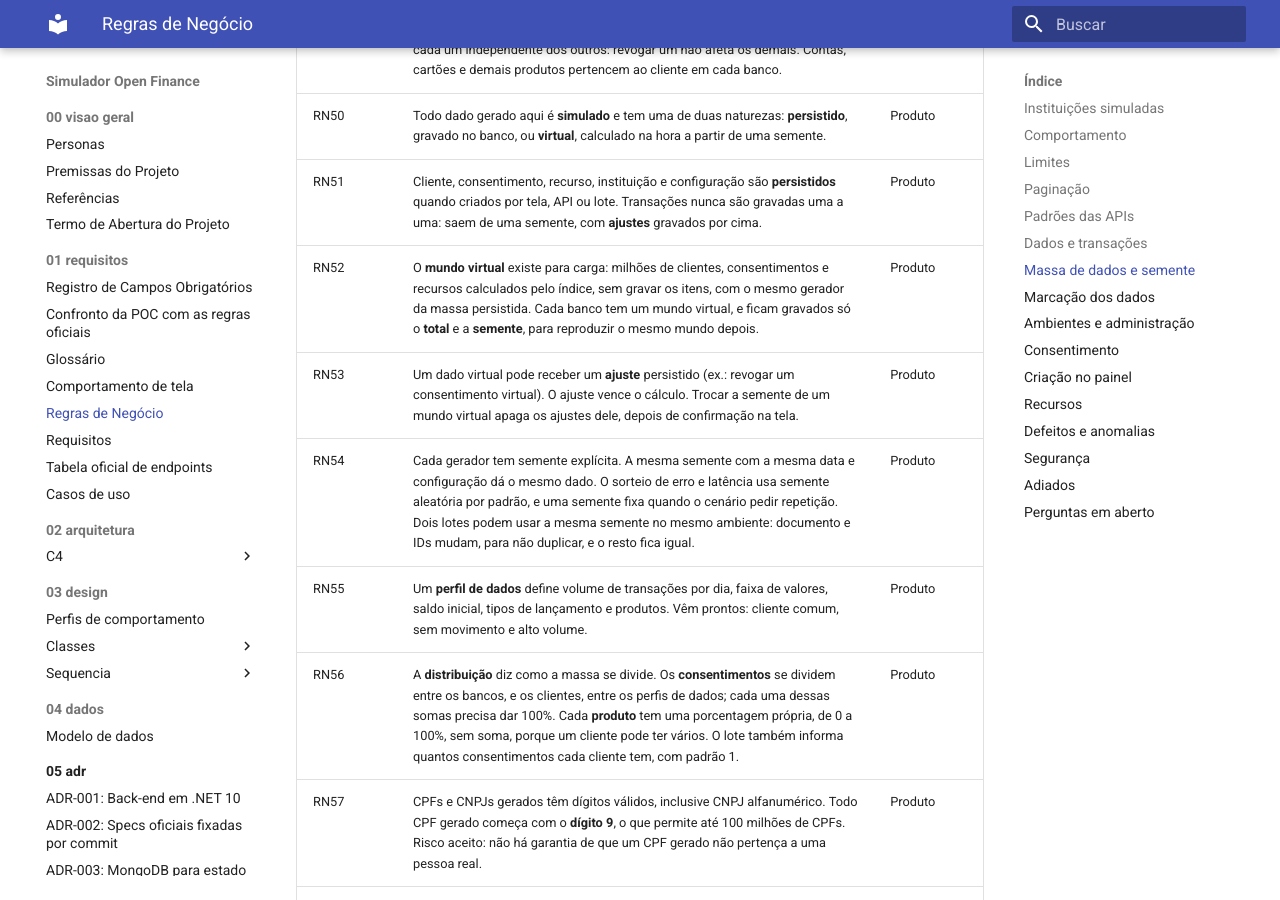
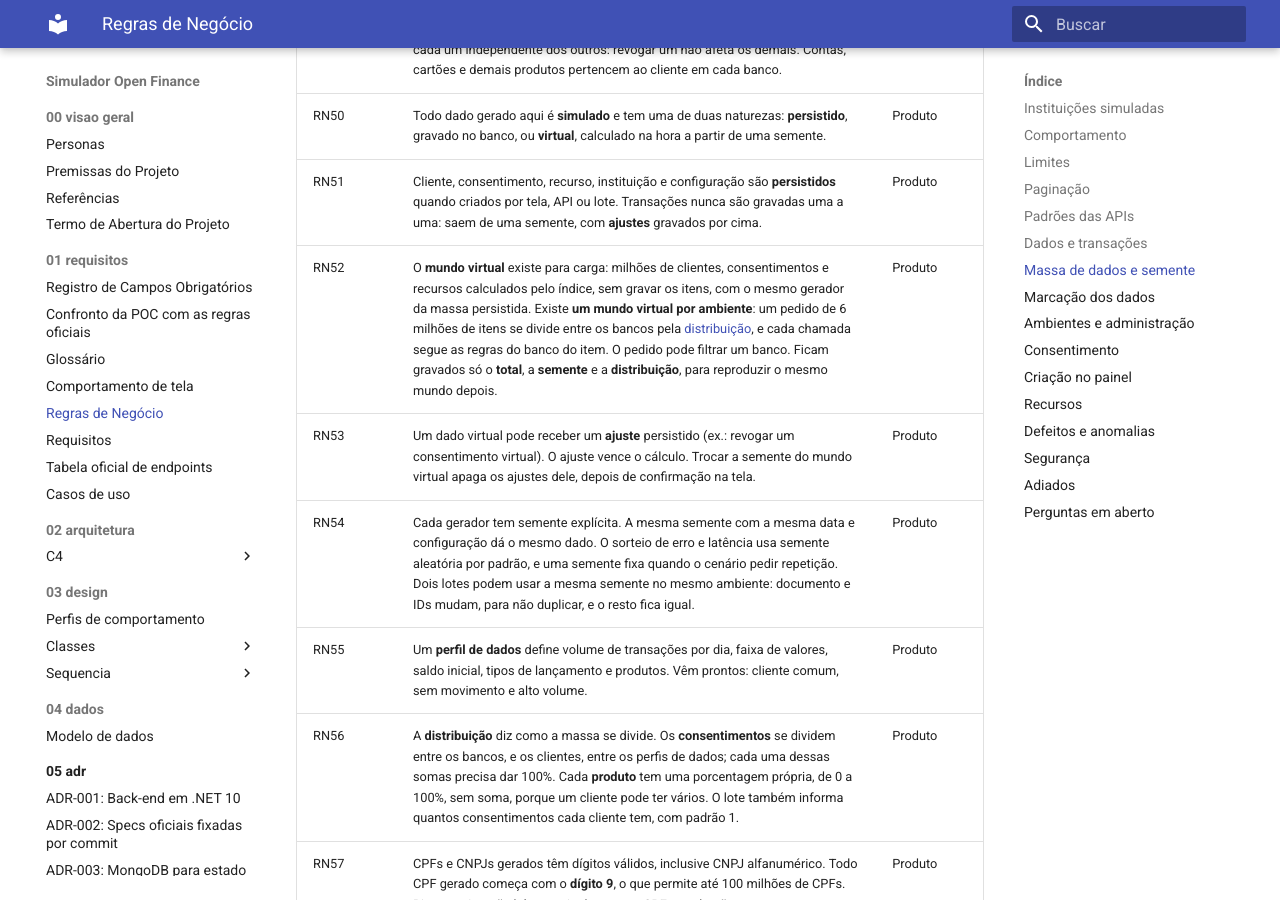
Before and after one commit to marcelosotto/open-finance-simulator, an MkDocs documentation site: the page built from docs/01-requisitos/regras-de-negocio.md, in a window 1280 px wide and 900 px high, scrolled down 5265 px. Built offline with MkDocs 1.6.1 and Material for MkDocs 9.7.7, drawn with Linux system fonts in a browser that asks for light colours.

Commit message:
Usa um único mundo virtual dividido entre os bancos
Co-Authored-By: Claude Opus 5.5 <noreply@anthropic.com>
Claude-Session: https://claude.ai/code/session_019Vxt7bX1Wj5SABKNnhqzJ8

```diff
--- a/docs/01-requisitos/regras-de-negocio.md
+++ b/docs/01-requisitos/regras-de-negocio.md
@@ -83,8 +83,8 @@ Relacionados: [casos de uso](casos-de-uso/README.md) · [requisitos](requisitos.
 | <a id="rn49"></a>RN49 | Um **cliente simulado** é identificado pelo documento e não pertence a um banco. Ele é só massa de dados: não faz login nem usa telas. Pode ter produtos em vários bancos e mais de um consentimento no mesmo banco, cada um independente dos outros: revogar um não afeta os demais. Contas, cartões e demais produtos pertencem ao cliente em cada banco. | Produto |
 | <a id="rn50"></a>RN50 | Todo dado gerado aqui é **simulado** e tem uma de duas naturezas: **persistido**, gravado no banco, ou **virtual**, calculado na hora a partir de uma semente. | Produto |
 | <a id="rn51"></a>RN51 | Cliente, consentimento, recurso, instituição e configuração são **persistidos** quando criados por tela, API ou lote. Transações nunca são gravadas uma a uma: saem de uma semente, com **ajustes** gravados por cima. | Produto |
-| <a id="rn52"></a>RN52 | O **mundo virtual** existe para carga: milhões de clientes, consentimentos e recursos calculados pelo índice, sem gravar os itens, com o mesmo gerador da massa persistida. Cada banco tem um mundo virtual, e ficam gravados só o **total** e a **semente**, para reproduzir o mesmo mundo depois. | Produto |
-| <a id="rn53"></a>RN53 | Um dado virtual pode receber um **ajuste** persistido (ex.: revogar um consentimento virtual). O ajuste vence o cálculo. Trocar a semente de um mundo virtual apaga os ajustes dele, depois de confirmação na tela. | Produto |
+| <a id="rn52"></a>RN52 | O **mundo virtual** existe para carga: milhões de clientes, consentimentos e recursos calculados pelo índice, sem gravar os itens, com o mesmo gerador da massa persistida. Existe **um mundo virtual por ambiente**: um pedido de 6 milhões de itens se divide entre os bancos pela [distribuição](#rn56), e cada chamada segue as regras do banco do item. O pedido pode filtrar um banco. Ficam gravados só o **total**, a **semente** e a **distribuição**, para reproduzir o mesmo mundo depois. | Produto |
+| <a id="rn53"></a>RN53 | Um dado virtual pode receber um **ajuste** persistido (ex.: revogar um consentimento virtual). O ajuste vence o cálculo. Trocar a semente do mundo virtual apaga os ajustes dele, depois de confirmação na tela. | Produto |
 | <a id="rn54"></a>RN54 | Cada gerador tem semente explícita. A mesma semente com a mesma data e configuração dá o mesmo dado. O sorteio de erro e latência usa semente aleatória por padrão, e uma semente fixa quando o cenário pedir repetição. Dois lotes podem usar a mesma semente no mesmo ambiente: documento e IDs mudam, para não duplicar, e o resto fica igual. | Produto |
 | <a id="rn55"></a>RN55 | Um **perfil de dados** define volume de transações por dia, faixa de valores, saldo inicial, tipos de lançamento e produtos. Vêm prontos: cliente comum, sem movimento e alto volume. | Produto |
 | <a id="rn56"></a>RN56 | A **distribuição** diz como a massa se divide. Os **consentimentos** se dividem entre os bancos, e os clientes, entre os perfis de dados; cada uma dessas somas precisa dar 100%. Cada **produto** tem uma porcentagem própria, de 0 a 100%, sem soma, porque um cliente pode ter vários. O lote também informa quantos consentimentos cada cliente tem, com padrão 1. | Produto |
```
Also changed, not shown: docs/01-requisitos/casos-de-uso/README.md (+2 -2 lines), docs/01-requisitos/glossario.md (+1 -1 lines), docs/03-design/classes/modelo-de-dominio.md (+1 -1 lines), docs/04-dados/modelo-de-dados.md (+2 -2 lines), docs/07-gerenciamento/decisoes-revisao-2026-11-05.md (+4 -0 lines), 1 other file.
